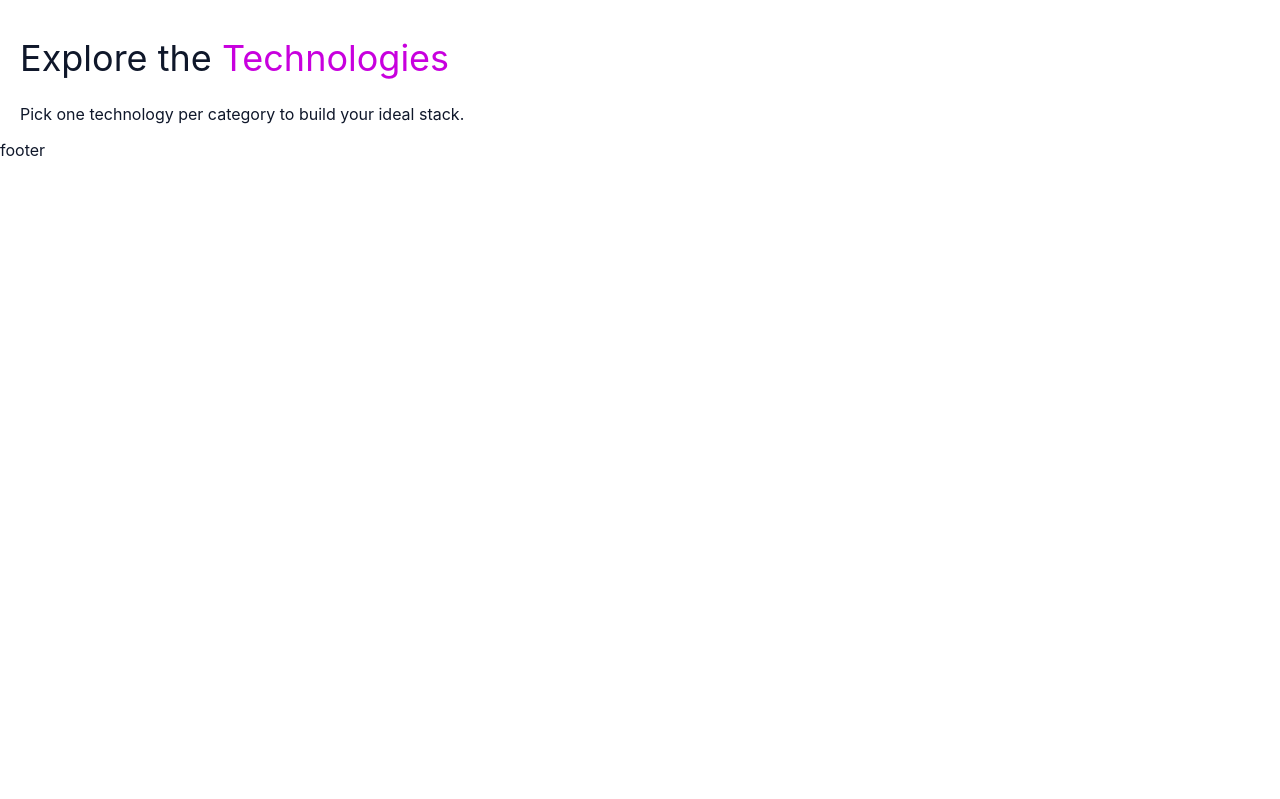
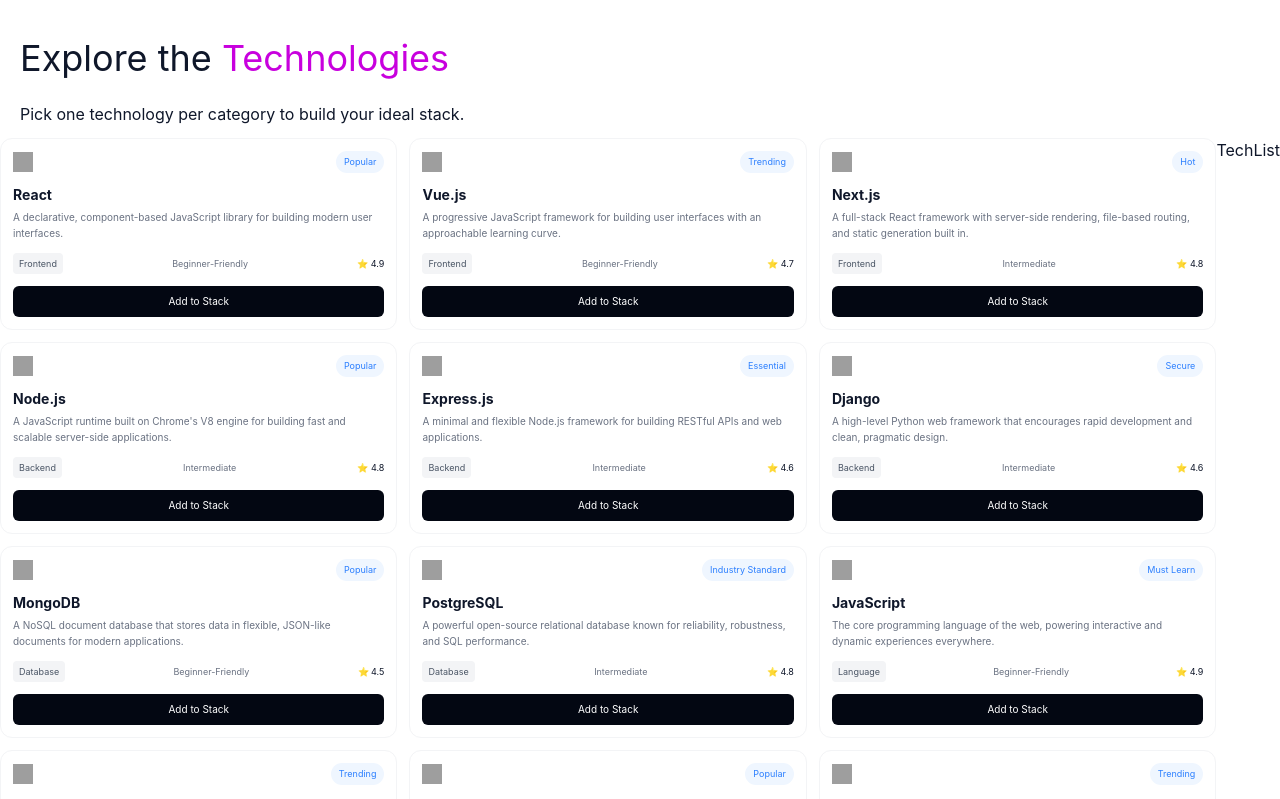
Before and after one commit to mdabirrahman12/dev-stack, a React (Vite) app: page / in a window 1280 px wide. Shown: the part 600-1399 px from the top of the page. Before the commit the page ends 800 px from the top, so only its background shows below. Built offline with nearby package versions, Linux system fonts and the light colour scheme; grey boxes are pictures that could not be loaded.

Commit message:
Explore the Technologies title, sub title  and card added

```diff
--- a/public/data.json
+++ b/public/data.json
@@ -74,7 +74,7 @@
     "name": "PostgreSQL",
     "category": "Database",
     "description": "A powerful open-source relational database known for reliability, robustness, and SQL performance.",
-    "icon": "https://icon.icepanel.io/Technology/svg/PostgreSQL.svg",
+    "icon": "https://svgicons.com/img/27515/postgresql.svg",
     "rating": 4.8,
     "difficulty": "Intermediate",
     "badge": "Industry Standard"
@@ -114,7 +114,7 @@
     "name": "Tailwind CSS",
     "category": "Styling",
     "description": "A utility-first CSS framework for rapidly building custom designs without leaving your HTML.",
-    "icon": "https://icon.icepanel.io/Technology/svg/TailwindCSS.svg",
+    "icon": "https://raw.githubusercontent.com/simple-icons/simple-icons/develop/icons/tailwindcss.svg",
     "rating": 4.8,
     "difficulty": "Beginner-Friendly",
     "badge": "Trending"
--- a/src/components/TechCard.tsx
+++ b/src/components/TechCard.tsx
@@ -0,0 +1,55 @@
+
+const TechCard = ({ tech }: TechCardProps) => {
+  return (
+    <div className="bg-white border border-gray-100 rounded-xl p-3">
+
+      {/* Icon and Badge */}
+      <div className="flex justify-between items-center">
+        <img
+          src={tech.icon}
+          alt={tech.name}
+          className="w-5 h-5"
+        />
+
+        <span className="bg-blue-50 text-blue-500 rounded-full px-2 py-1 text-[9px]">
+          {tech.badge}
+        </span>
+      </div>
+
+      {/* Name */}
+      <h2 className="text-sm font-bold mt-3">
+        {tech.name}
+      </h2>
+
+      {/* Description */}
+      <p className="text-[10px] text-gray-500 mt-1 leading-4">
+        {tech.description}
+      </p>
+
+      {/* Details */}
+      <div className="flex justify-between items-center gap-1 mt-3">
+
+        <span className="bg-gray-100 text-gray-600 px-1.5 py-1 rounded text-[9px]">
+          {tech.category}
+        </span>
+
+        <span className="text-gray-500 text-[9px]">
+          {tech.difficulty}
+        </span>
+
+        <span className="text-[9px]">
+          ⭐ {tech.rating}
+        </span>
+
+      </div>
+
+      {/* Button */}
+      <button className="bg-gray-950 text-white w-full rounded-md py-2 mt-3 text-[10px]">
+        Add to Stack
+      </button>
+
+    </div>
+  );
+};
+
+export default TechCard;
--- /dev/null
+++ b/src/components/allTech.tsx
@@ -0,0 +1,19 @@
+import React from 'react';
+import TechCard from './TechCard';
+
+const allTech = ({allTech}) => {
+    console.log(allTech);
+    return (
+        <div className='flex col-span-12 md:col-span-9'>
+            <div className='grid grid-cols-1 md:grid-cols-3 gap-3'>
+                {allTech.map((tech) =>(
+                    <TechCard key={tech.id} tech={tech}/>
+
+                ))}
+            </div>
+            <div className='col-span-12 md:col-span-3'>TechList</div>
+        </div>
+    );
+};
+
+export default allTech;
--- a/src/components/mainLayout.tsx
+++ b/src/components/mainLayout.tsx
@@ -1,13 +1,14 @@
 import { use } from "react";
-
+import AllTech from "./allTech";
 const mainLayout = ({dataPromise}) => {
 
-    const techList = use(dataPromise);
-    console.log(techList);
+    const allTech = use(dataPromise);
+    // console.log(techList);
     return (
         <div className="container mx-auto">
             <h1 className="px-5 p-3 text-4xl">Explore the  <span className="text-fuchsia-600">Technologies</span></h1>
            <p className="px-5 p-3 text-shadow-gray-500"> Pick one technology per category to build your ideal stack.</p>
+           <AllTech allTech={allTech}/>
         </div>
     );
 };
--- a/src/components/techList.tsx
+++ b/src/components/techList.tsx
@@ -0,0 +1,11 @@
+import React from 'react';
+
+const techList = () => {
+    return (
+        <div>
+            list
+        </div>
+    );
+};
+
+export default techList;
```
